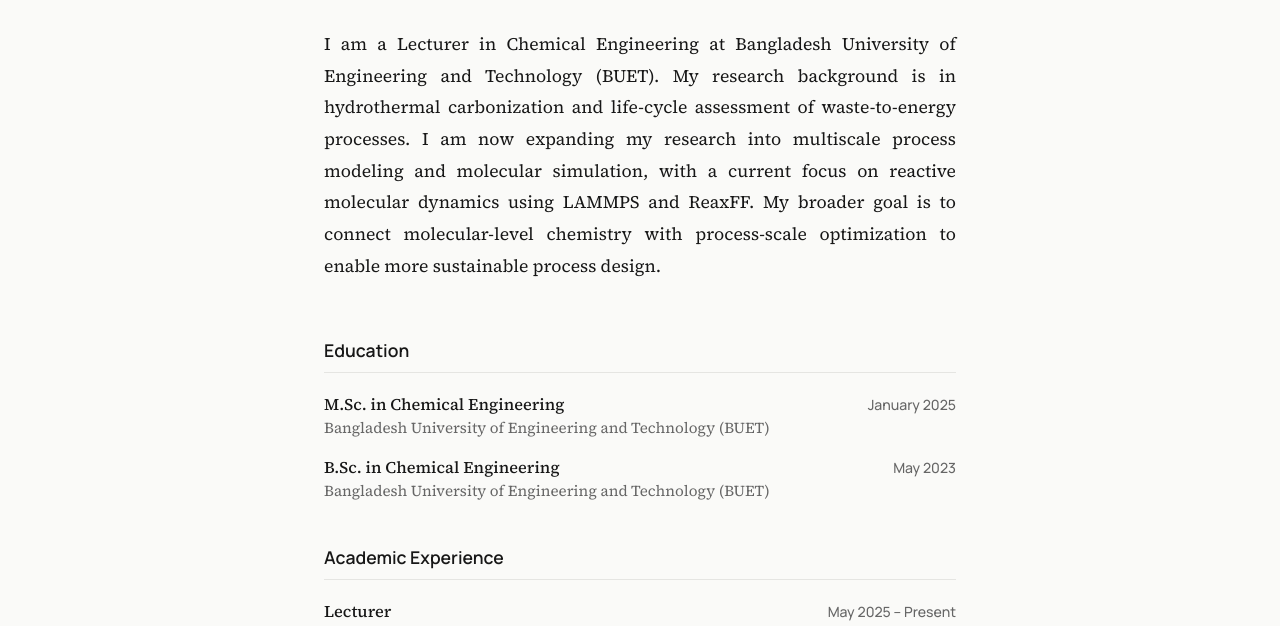
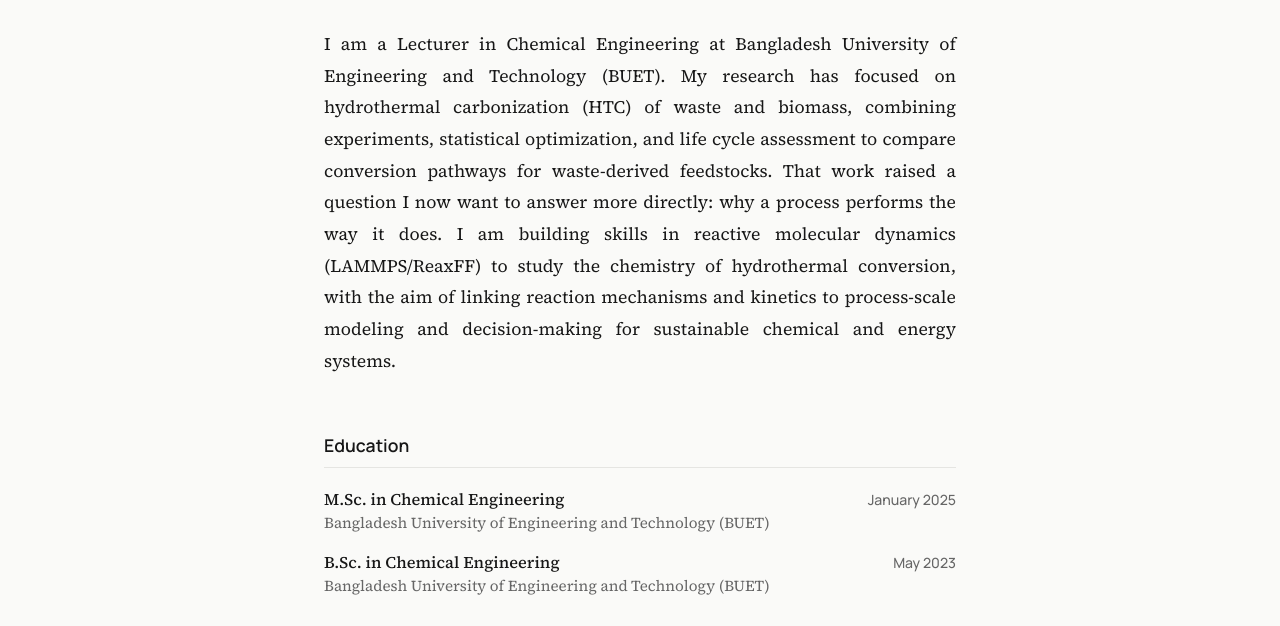
Before and after one commit to farhatul-abrar/farhatul.com, an Astro site: page /about in a window 1280 px wide. Shown: the part 165-791 px from the top of the page. Built offline with nearby package versions, Linux system fonts and the light colour scheme; Astro itself is replaced by a stand-in of ours.

Commit message:
Update home and about for PhD application; add CV v4

```diff
--- a/src/pages/about.astro
+++ b/src/pages/about.astro
@@ -4,20 +4,23 @@ import Layout from "../layouts/Layout.astro";
 
 <Layout
   title="About | Md. Farhatul Abrar"
-  description="Md. Farhatul Abrar, Lecturer in Chemical Engineering at BUET, works on sustainable energy, with a growing interest in multiscale modeling."
+  description="Md. Farhatul Abrar, Lecturer in Chemical Engineering at BUET, works on hydrothermal conversion and life-cycle assessment, with a growing interest in molecular simulation and reaction kinetics."
 >
   <main class="page">
     <h1>About</h1>
 
     <p class="bio">
       I am a Lecturer in Chemical Engineering at Bangladesh University of
-      Engineering and Technology (BUET). My research background is in
-      hydrothermal carbonization and life-cycle assessment of waste-to-energy
-      processes. I am now expanding my research into multiscale process
-      modeling and molecular simulation, with a current focus on reactive
-      molecular dynamics using LAMMPS and ReaxFF. My broader goal is to
-      connect molecular-level chemistry with process-scale optimization to
-      enable more sustainable process design.
+      Engineering and Technology (BUET). My research has focused on
+      hydrothermal carbonization (HTC) of waste and biomass, combining
+      experiments, statistical optimization, and life cycle assessment to
+      compare conversion pathways for waste-derived feedstocks. That work
+      raised a question I now want to answer more directly: why a process
+      performs the way it does. I am building skills in reactive molecular
+      dynamics (LAMMPS/ReaxFF) to study the chemistry of hydrothermal
+      conversion, with the aim of linking reaction mechanisms and kinetics
+      to process-scale modeling and decision-making for sustainable
+      chemical and energy systems.
     </p>
 
     <section>
@@ -50,7 +53,7 @@ import Layout from "../layouts/Layout.astro";
         <li>
           <div class="entry-row">
             <span class="entry-title">Lecturer</span>
-            <span class="entry-date">May 2025 – Present</span>
+            <span class="entry-date">April 2025 – Present</span>
           </div>
           <span class="entry-meta"
             >Department of Chemical Engineering, BUET</span
```
Also changed, not shown: src/pages/index.astro (+4 -3 lines), 1 other file.
